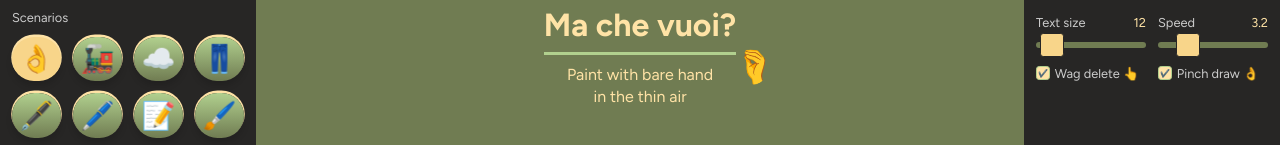
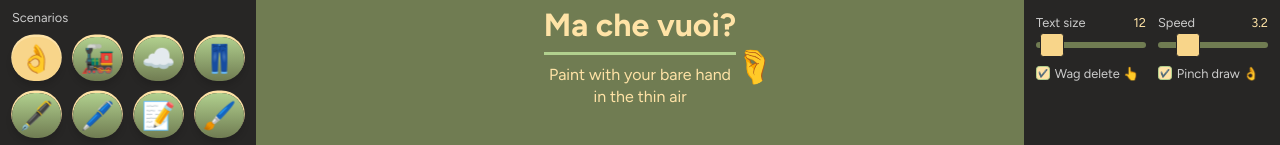
Before and after one commit to cincplug/machevuoi, a Next.js app: page / in a window 1280 px wide. Shown: the part 211-356 px from the top of the page. Built offline with nearby package versions, Linux system fonts and the light colour scheme; a web font is replaced by a local one.

Commit message:
Adjust splash

```diff
--- a/app/components/nav/Splash.tsx
+++ b/app/components/nav/Splash.tsx
@@ -13,7 +13,7 @@ const Splash: React.FC<IProps> = ({ handlePlayButtonClick }) => {
         </h1>
         <div className="slogan">
           <p className="slogan-text">
-            Paint with bare hand
+            Paint with your bare hand
             <br />
             in the thin air
           </p>
--- a/app/styles.scss
+++ b/app/styles.scss
@@ -491,7 +491,7 @@ label {
   @keyframes slogan {
     0%,
     50% {
-      transform: translateY(-3rem);
+      transform: translateY(3rem);
     }
     100% {
       transform: translateY(0);
```
